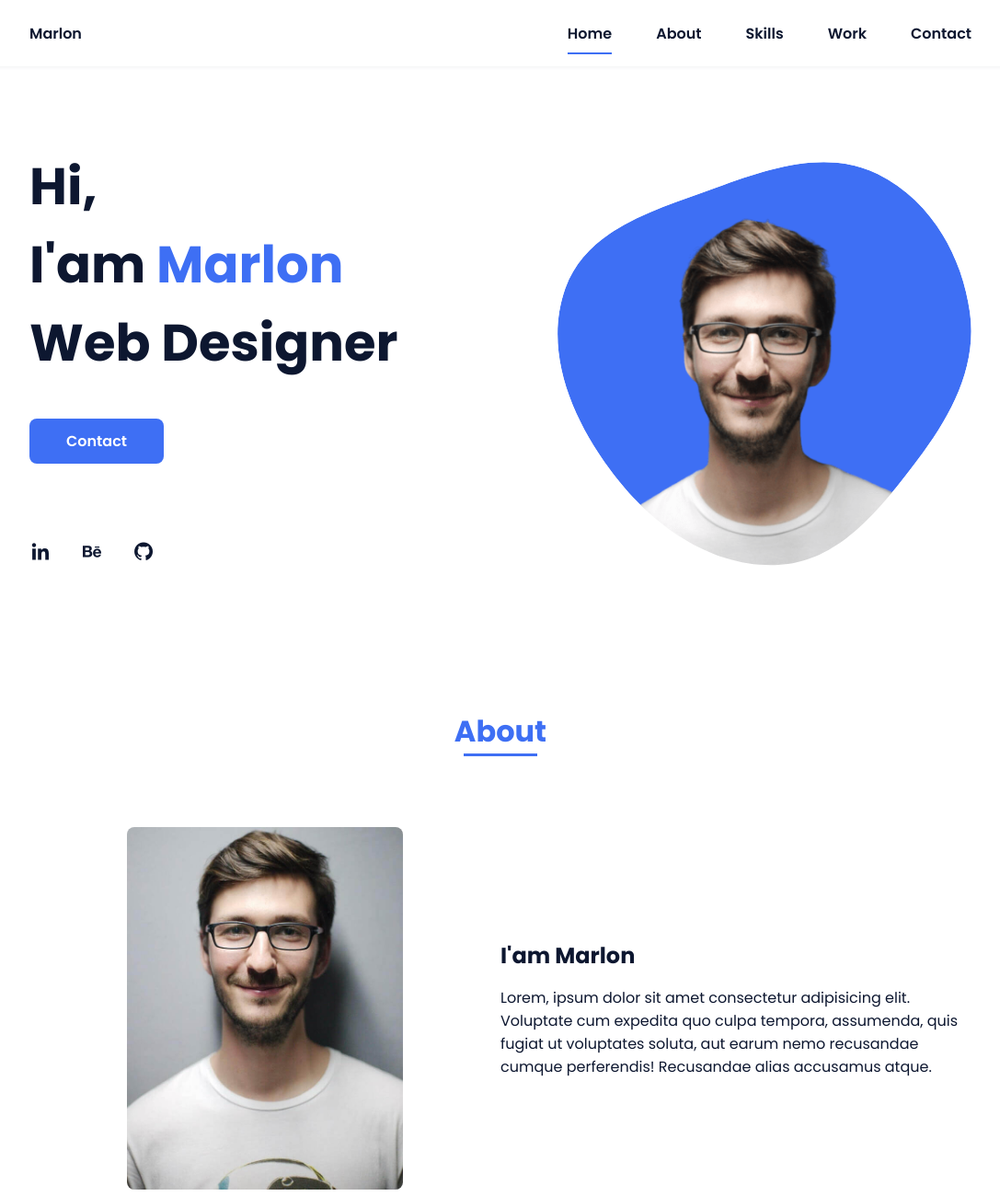
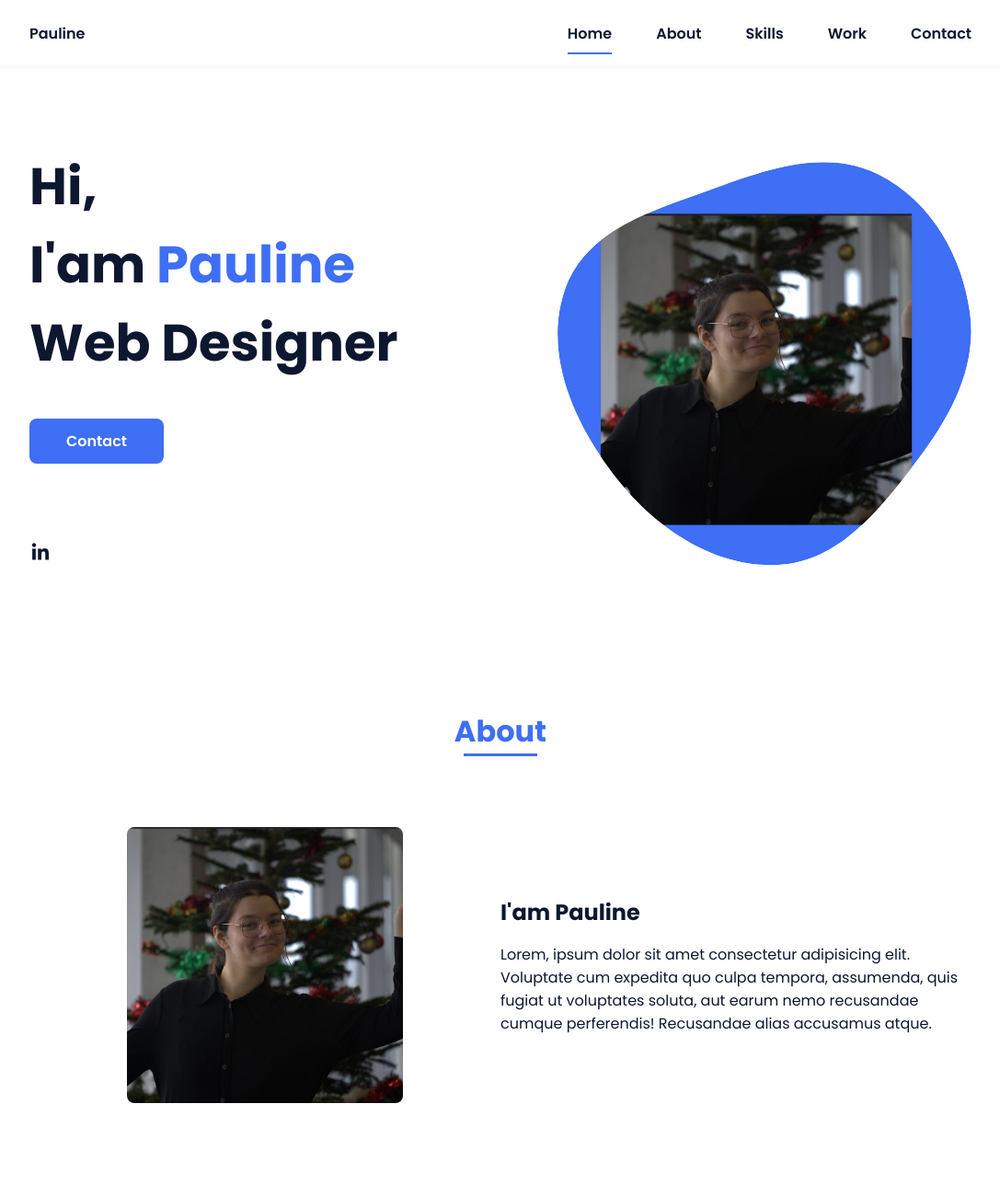
Before and after one commit to kiwuto/portfolio-pauline, a plain HTML site: page index.html in a window 1280 px wide. Shown: the top 1300 px of the page at 92% size, without its empty margins (96-1183 px from the left). Drawn offline with nearby package versions, Linux system fonts and the light colour scheme.

Commit message:
changement d'image

```diff
--- a/index.html
+++ b/index.html
@@ -12,15 +12,11 @@
         <title>Portfolio website complete</title>
     </head>
     <body>
-
-
-
-
         <!--===== HEADER =====-->
         <header class="l-header">
             <nav class="nav bd-grid">
                 <div>
-                    <a href="#" class="nav__logo">Marlon</a>
+                    <a href="#" class="nav__logo">Pauline</a>
                 </div>
 
                 <div class="nav__menu" id="nav-menu">
@@ -43,15 +39,13 @@
             <!--===== HOME =====-->
             <section class="home bd-grid" id="home">
                 <div class="home__data">
-                    <h1 class="home__title">Hi,<br>I'am <span class="home__title-color">Marlon</span><br> Web Designer</h1>
+                    <h1 class="home__title">Hi,<br>I'am <span class="home__title-color">Pauline</span><br> Web Designer</h1>
 
                     <a href="#" class="button">Contact</a>
                 </div>
 
                 <div class="home__social">
                     <a href="" class="home__social-icon"><i class='bx bxl-linkedin'></i></a>
-                    <a href="" class="home__social-icon"><i class='bx bxl-behance' ></i></a>
-                    <a href="" class="home__social-icon"><i class='bx bxl-github' ></i></a>
                 </div>
 
                 <div class="home__img">
@@ -61,7 +55,7 @@
                         </mask>
                         <g mask="url(#mask0)">
                             <path d="M9.19024 145.964C34.0253 76.5814 114.865 54.7299 184.111 29.4823C245.804 6.98884 311.86 -14.9503 370.735 14.143C431.207 44.026 467.948 107.508 477.191 174.311C485.897 237.229 454.931 294.377 416.506 344.954C373.74 401.245 326.068 462.801 255.442 466.189C179.416 469.835 111.552 422.137 65.1576 361.805C17.4835 299.81 -17.1617 219.583 9.19024 145.964Z"/>
-                            <image class="home__blob-img" x="50" y="60" href="assets/img/perfil.png"/>
+                            <image class="home__blob-img" x="50" y="60" href="assets/img/470914930_1642625719938605_1477237231904062841_n.webp"/>
                         </g>
                     </svg>
                 </div>
@@ -73,17 +67,19 @@
 
                 <div class="about__container bd-grid">
                     <div class="about__img">
-                        <img src="assets/img/about.jpg" alt="">
+                        <img src="assets/img/470914930_1642625719938605_1477237231904062841_n.webp" alt="">
                     </div>
 
                     <div>
-                        <h2 class="about__subtitle">I'am Marlon</h2>
-                        <p class="about__text">Lorem, ipsum dolor sit amet consectetur adipisicing elit. Voluptate cum expedita quo culpa tempora, assumenda, quis fugiat ut voluptates soluta, aut earum nemo recusandae cumque perferendis! Recusandae alias accusamus atque.</p>
+                        <h2 class="about__subtitle">I'am Pauline</h2>
+                        <p class="about__text">Lorem, ipsum dolor sit amet consectetur adipisicing elit.
+                             Voluptate cum expedita quo culpa tempora, assumenda, quis fugiat ut voluptates soluta,
+                              aut earum nemo recusandae cumque perferendis! Recusandae alias accusamus atque.</p>
                     </div>
                 </div>
             </section>
 
-            <!--===== SKILLS =====-->
+            <!--===== SKILLS
             <section class="skills section" id="skills">
                 <h2 class="section-title">Skills</h2>
 
@@ -145,7 +141,7 @@
                         <img src="assets/img/work3.jpg" alt="" class="skills__img">
                     </div>
                 </div>
-            </section>
+            </section> =====-->
 
             <!--===== WORK =====-->
             <section class="work section" id="work">
@@ -190,7 +186,7 @@
 
         <!--===== FOOTER =====-->
         <footer class="footer">
-            <p class="footer__title">Marlon</p>
+            <p class="footer__title">Pauline</p>
             <div class="footer__social">
                 <a href="#" class="footer__icon"><i class='bx bxl-facebook' ></i></a>
                 <a href="#" class="footer__icon"><i class='bx bxl-instagram' ></i></a>
```
Also changed, not shown: assets/img/470914930_1642625719938605_1477237231904062841_n.webp (added).
